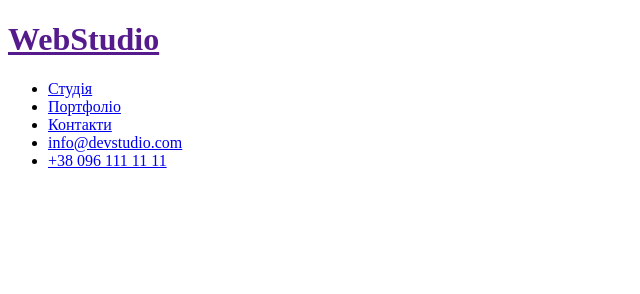
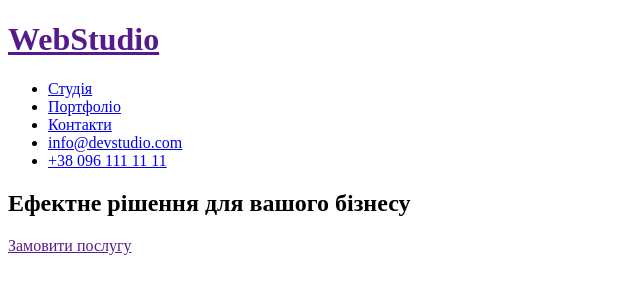
Before and after one commit to Lvi-Hub/goit-markup-hw-01, a plain HTML site: page index.html in a window 1280 px wide. Shown: the whole page, without its empty margins (0-640 px from the left). Drawn offline with Linux system fonts and the light colour scheme.

Commit message:
Update index.html

```diff
--- a/index.html
+++ b/index.html
@@ -1,5 +1,5 @@
 <!DOCTYPE html>
-<html lang="en">
+<html lang="ua">
 
 <head>
     <meta charset="UTF-8">
@@ -9,6 +9,7 @@
 </head>
 
 <body>
+    <!--Header-->
     <header>
         <h1>
             <a href="">WebStudio</a>
@@ -17,10 +18,15 @@
             <li> <a href="http://www.google.com">Студія</a> </li>
             <li> <a href="http://www.google.com">Портфоліо</a> </li>
             <li> <a href="http://www.google.com">Контакти</a> </li>
-            <li> <a href="mailto:info@devstudio.com">info@devstudio.com</a>  </li>
+            <li> <a href="mailto:info@devstudio.com">info@devstudio.com</a> </li>
             <li> <a href="tel:+380961111111">+38 096 111 11 11</a> </li>
         </ul>
     </header>
+    <!--Section 1-->
+    <section>
+        <h2>Ефектне рішення для вашого бізнесу</h2>
+        <p> <a href="">Замовити послугу</a></p>
+    </section>
 
 </body>
 
```
